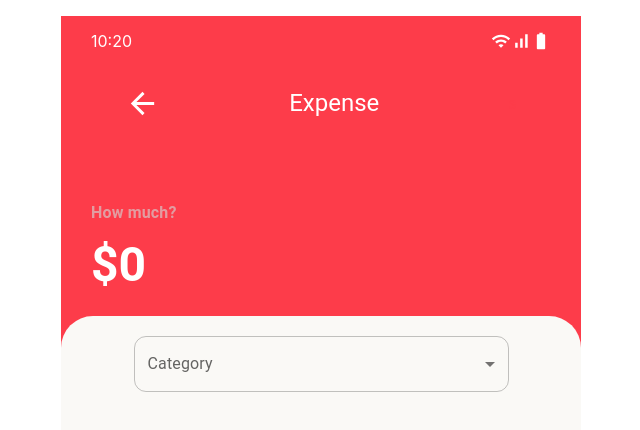
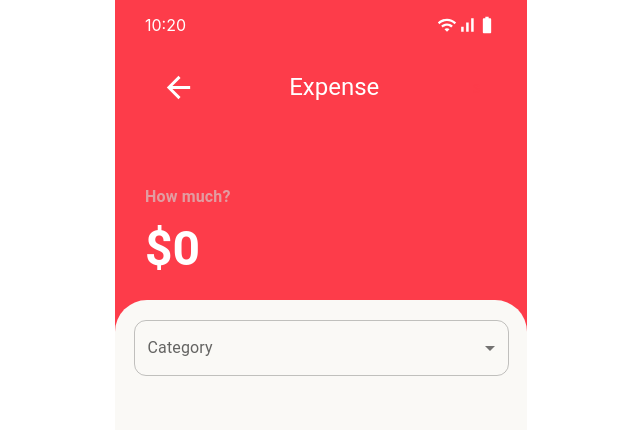
Before and after one commit to frontend-from-0/montra-client, a React (Create React App) app: page /expense/new in a window 1280 px wide. Shown: the top 430 px of the page, without its empty margins (319-959 px from the left). Built offline with nearby package versions, Linux system fonts and the light colour scheme.

Commit message:
fix: Layout&Structure fixed, bottom part is flex now.

```diff
--- a/src/App.tsx
+++ b/src/App.tsx
@@ -6,7 +6,7 @@ import Container from '@mui/material/Container/Container';
 
 export const App = () => {
   return (
-    <Container maxWidth='sm'>
+    <Container sx={{ width: '460px' }}>
       <ThemeProvider theme={theme}>
         <AppRouter />
       </ThemeProvider>
--- a/src/shared-components/Paper/Paper.tsx
+++ b/src/shared-components/Paper/Paper.tsx
@@ -5,7 +5,7 @@ export const Paper = ({ children }: { children: React.ReactNode }) => {
   const theme = useTheme();
 
   return (
-    <MUIPaper square elevation={0} sx={{ padding: theme.spacing(2) }}>
+    <MUIPaper square elevation={0}>
       {children}
     </MUIPaper>
   );
```
